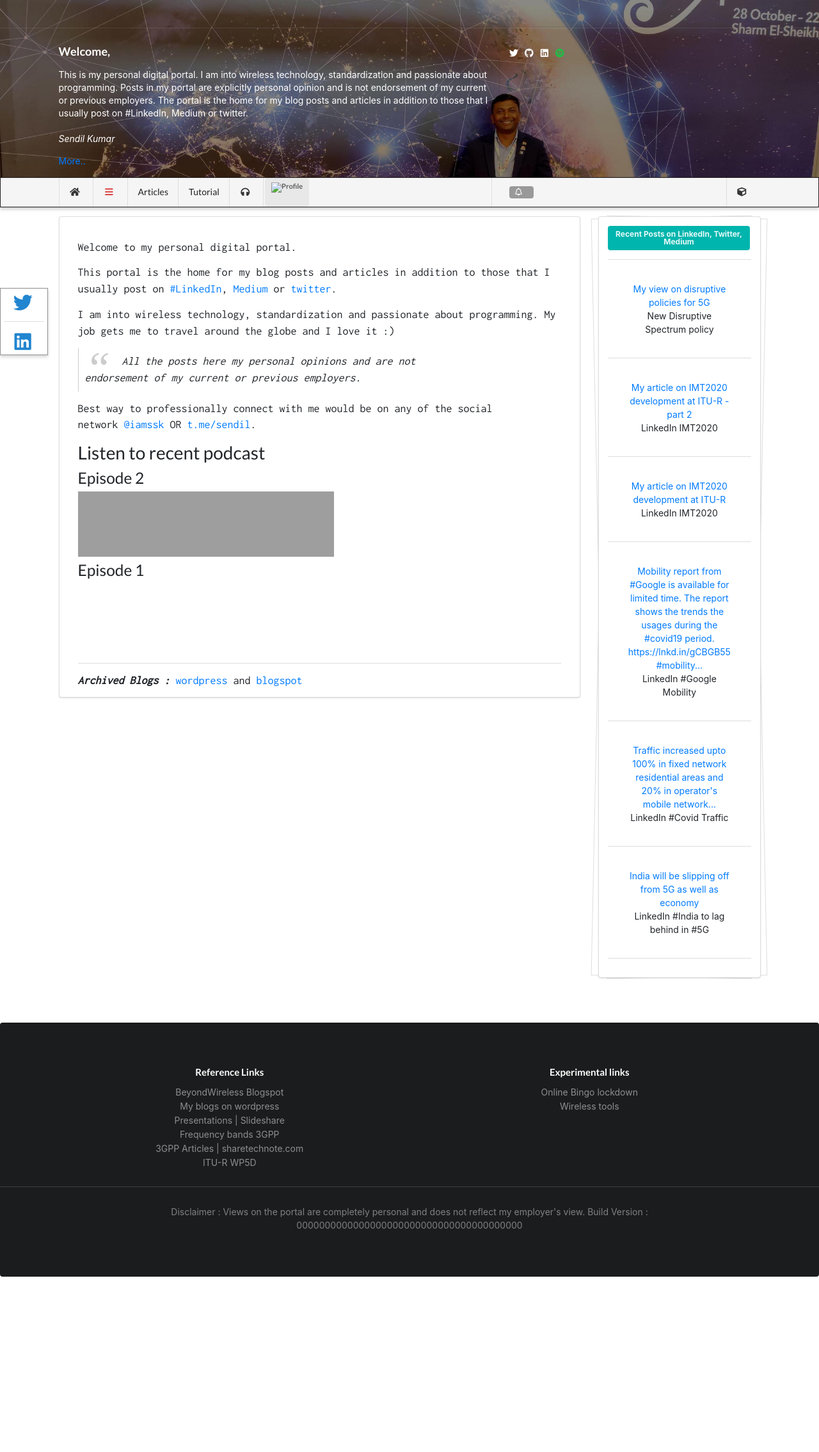
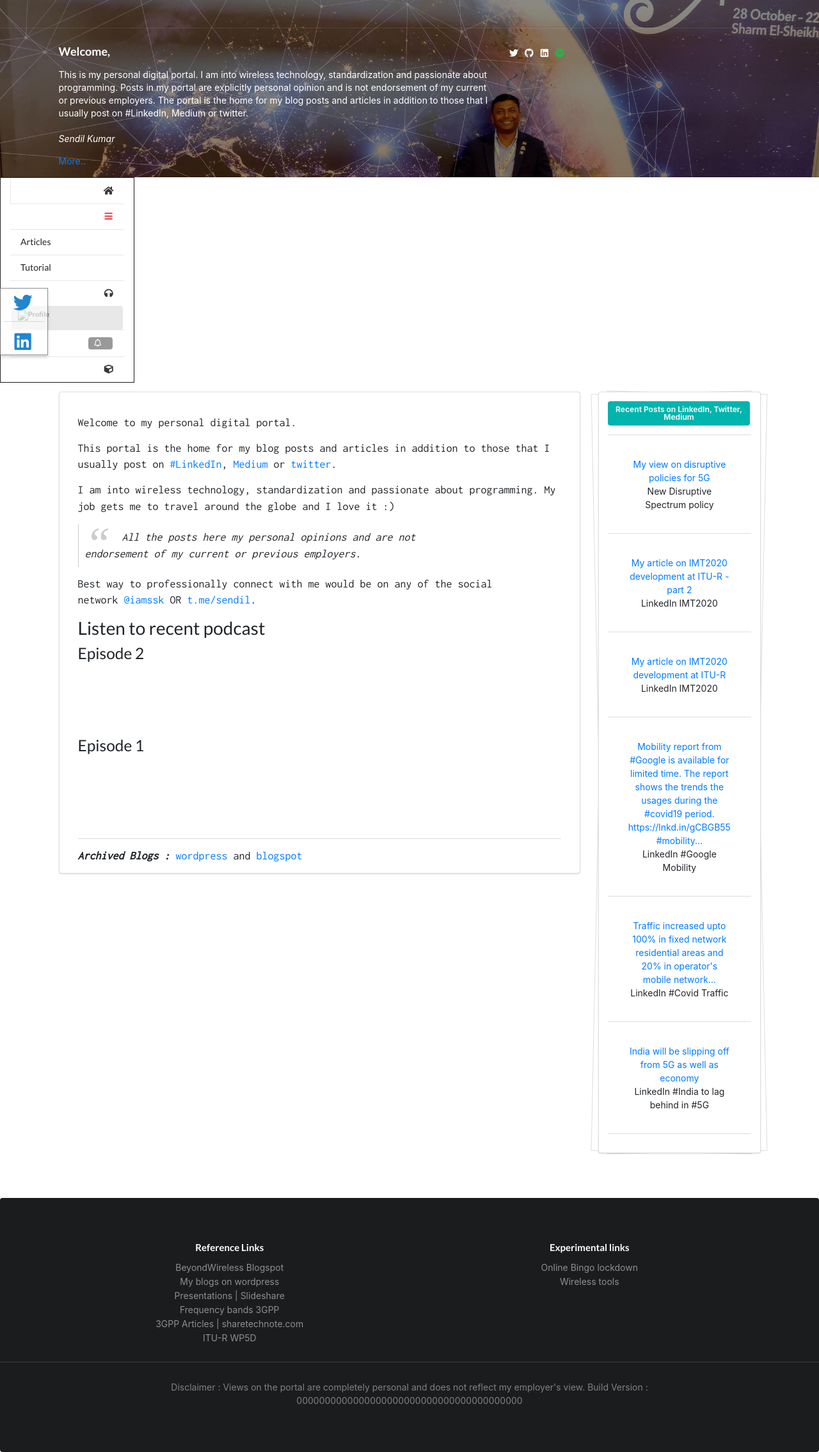
Before and after one commit to wiless/wiless.github.io, a Jekyll site: the page built from index.html, in a window 1280 px wide. Shown: the whole page at 64% size. Built offline with Jekyll 4.4.1, drawn with Linux system fonts in a browser that asks for light colours; nearby versions of some CDN libraries; some web fonts are replaced; comment, search, counter and statistics services are not loaded; a style sheet for code colours, icons or effects is not loaded; before the commit the page ends 1995 px from its top, so only the background shows below that; grey boxes are pictures that could not be loaded.

Commit message:
Update menu.html

```diff
--- a/_includes/menu.html
+++ b/_includes/menu.html
@@ -1,4 +1,4 @@
-<div class="ui main   menu ">
+<div class="ui vertical siderbar main menu ">
 
     <div class="ui  container">
         <a href="/" class="header item">
```
